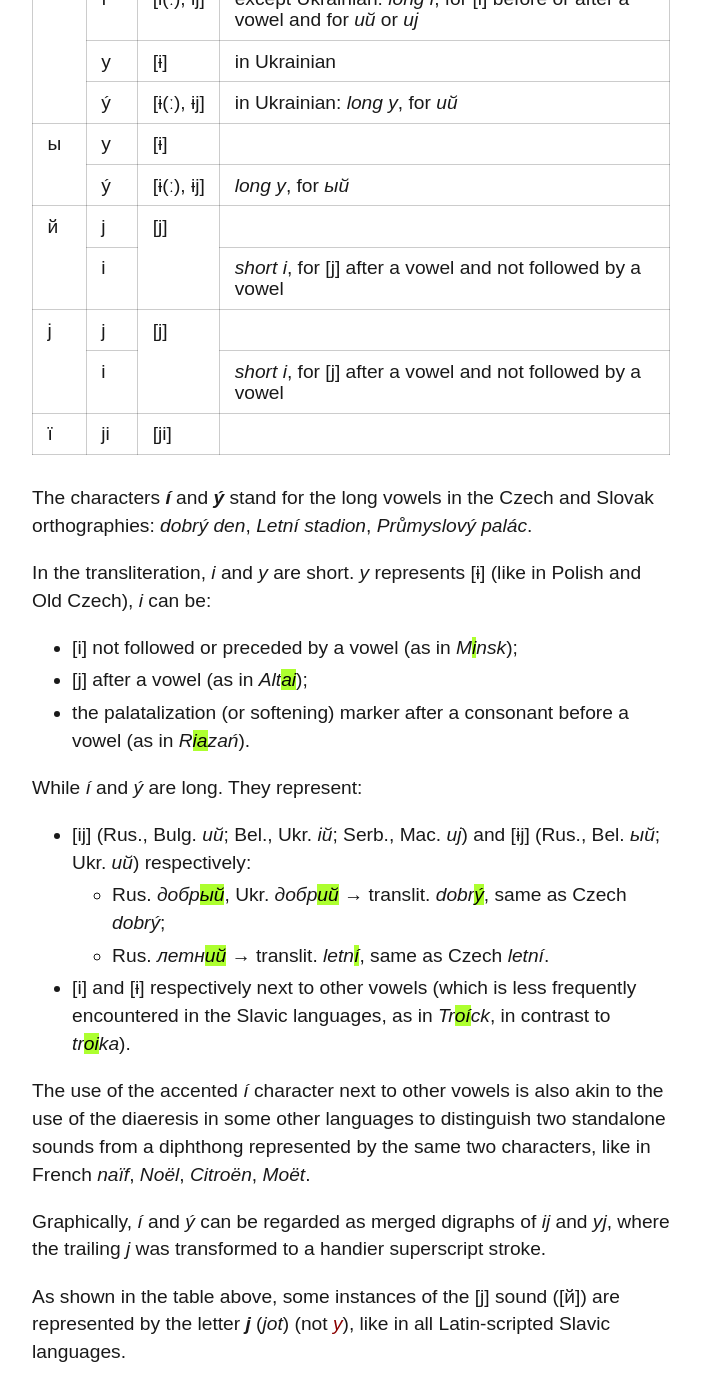
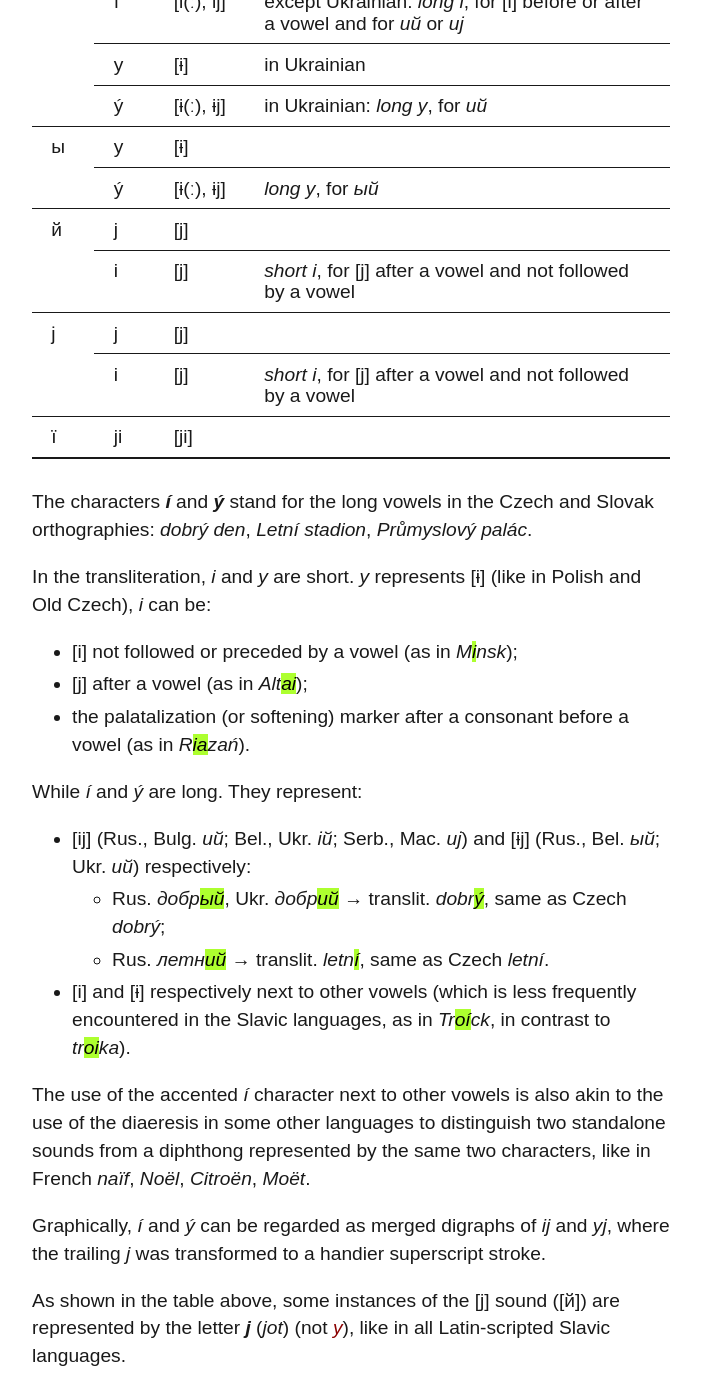
Before and after one commit to axtk/axtk.github.io, a Jekyll site: the page built from x/translit.html, in a window 1280 px wide and 1400 px high, scrolled down 5773 px. Shown: the whole window, without its empty margins (289-990 px from the left). Built offline with Jekyll 4.4.1, drawn with Linux system fonts in a browser that asks for light colours.

Commit message:
update table styles

```diff
--- a/x/assets/index.css
+++ b/x/assets/index.css
@@ -90,6 +90,9 @@ main .intro h1:first-child {
     border-collapse: collapse;
     margin: .75em 0 0;
 }
+.intro table.contacts tbody {
+    border: none;
+}
 .intro table.contacts td {
     border: none;
     padding: .2em .5em .2em 0;
--- a/x/assets/plain.css
+++ b/x/assets/plain.css
@@ -154,24 +154,42 @@ footer {
     opacity: .5;
 }
 table {
+    border: none;
     border-collapse: collapse;
     margin: 1.5em 0;
+}
+table + br {
+    display: none;
+}
+br + table {
+    margin-top: 2em;
 }
 th,
 td {
     line-height: 1.1;
     text-align: start;
     vertical-align: text-top;
-    border: 1px solid color(from var(--color) srgb r g b / .2);
-    padding: .5rem .75rem;
+    border: .03em solid;
+    border-left: none;
+    border-right: none;
+    padding: .5rem 1rem;
+    box-sizing: border-box;
 }
 th {
     font-size: .75em;
-    font-style: italic;
     font-weight: bold;
-    background: color(from var(--color) srgb r g b / .07);
-    padding-top: .3rem;
-    padding-bottom: .3rem;
+}
+tr:first-child td {
+    border-top-width: .12rem;
+}
+tr:first-child th {
+    border-top: none;
+    border-bottom-width: .12rem;
+    padding-top: 0;
+    padding-bottom: .15rem;
+}
+tbody {
+    border-bottom: .12rem solid;
 }
 mark {
     background: var(--mark-background);
--- a/x/translit.html
+++ b/x/translit.html
@@ -143,11 +143,12 @@ abstract: <p>Unified transliteration system of the Cyrillic script for all Slavi
 <tr>
     <td class="cyr" rowspan="3">ь</td>
     <td class="lat">◌́</td>
-    <td class="ipa" rowspan="2"></td>
+    <td class="ipa"></td>
     <td class="note">goes as an acute over the preceding consonant (◌́), except <i>č</i>, <i>š</i>, <i>ŝ</i>, <i>ž</i> and except Old Slavic</td>
 </tr>
 <tr>
     <td class="lat"></td>
+    <td class="ipa"></td>
     <td class="note">omitted after <i>č</i>, <i>š</i>, <i>ŝ</i>, <i>ž</i>, except Old Slavic</td>
 </tr>
 <tr class="archaic" data-lang="os">
@@ -425,21 +426,23 @@ abstract: <p>Unified transliteration system of the Cyrillic script for all Slavi
 <tr>
     <td class="cyr" rowspan="2">й</td>
     <td class="lat">j</td>
-    <td class="ipa" rowspan="2">[j]</td>
+    <td class="ipa">[j]</td>
     <td class="note"></td>
 </tr>
 <tr>
     <td class="lat">i</td>
+    <td class="ipa">[j]</td>
     <td class="note"><i>short i</i>, for [j] after a vowel and not followed by a vowel</td>
 </tr>
 <tr data-lang="sr mk">
     <td class="cyr" rowspan="2">ј</td>
     <td class="lat">j</td>
-    <td class="ipa" rowspan="2">[j]</td>
+    <td class="ipa">[j]</td>
     <td class="note"></td>
 </tr>
 <tr data-lang="sr mk">
     <td class="lat">i</td>
+    <td class="ipa">[j]</td>
     <td class="note"><i>short i</i>, for [j] after a vowel and not followed by a vowel</td>
 </tr>
 <tr data-lang="uk">
@@ -504,11 +507,12 @@ abstract: <p>Unified transliteration system of the Cyrillic script for all Slavi
 <tr>
     <td class="cyr" rowspan="3">ь</td>
     <td class="lat">◌́</td>
-    <td class="ipa" rowspan="2"></td>
+    <td class="ipa"></td>
     <td class="note">goes as an acute over the preceding consonant (◌́), except <i>č</i>, <i>š</i>, <i>ŝ</i>, <i>ž</i> and except Old Slavic</td>
 </tr>
 <tr>
     <td class="lat"></td>
+    <td class="ipa"></td>
     <td class="note">omitted after <i>č</i>, <i>š</i>, <i>ŝ</i>, <i>ž</i>, except Old Slavic</td>
 </tr>
 <tr class="archaic" data-lang="os">
@@ -706,11 +710,12 @@ abstract: <p>Unified transliteration system of the Cyrillic script for all Slavi
 <tr data-lang="ru be">
     <td class="cyr" rowspan="2">э</td>
     <td class="lat">ê<sup><a href="#e_circumflex" id="e_circumflex__ref">[3]</a></sup></td>
-    <td class="ipa" rowspan="2">[e]</td>
+    <td class="ipa">[e]</td>
     <td class="note"></td>
 </tr>
 <tr data-lang="ru be">
     <td class="lat">e</td>
+    <td class="ipa">[e]</td>
     <td class="note">word-initially, the circumflex can be dropped</td>
 </tr>
 </table>
```
Also changed, not shown: x/palatalization_in_Old_French.html (+12 -5 lines).
